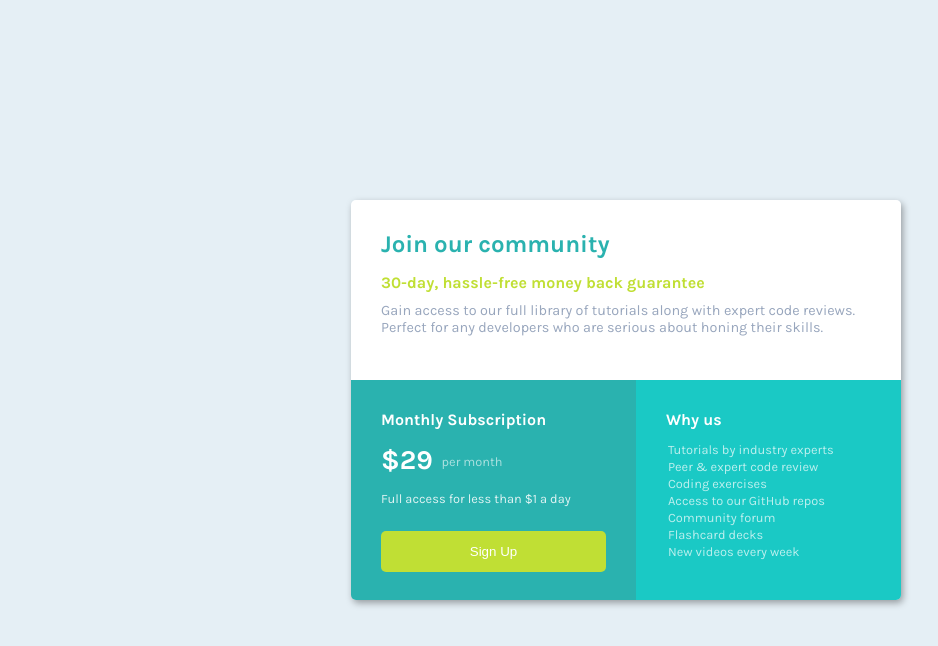
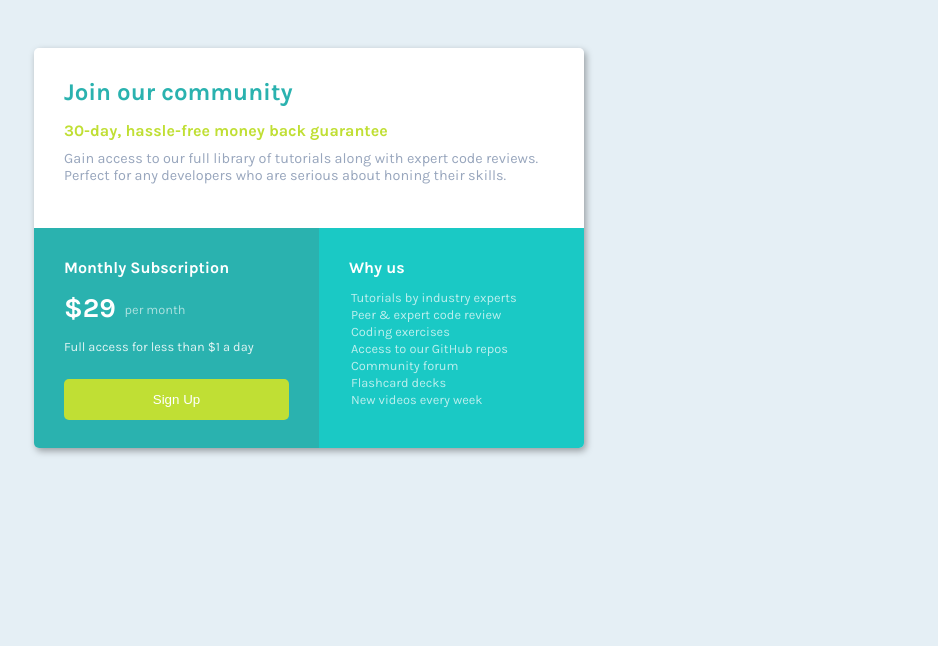
Before and after one commit to tamkoro/pricing-card-frontend-mentor-challenge, a plain HTML site: page index.html in a window 1280 px wide. Shown: the whole page, without its empty margins (14-952 px from the left). Drawn offline with Linux system fonts and the light colour scheme.

Commit message:
Update style.css

```diff
--- a/style.css
+++ b/style.css
@@ -19,10 +19,10 @@ h2, h4, p {
 }
 
 #card {
-  position: relative;
+  /*position: relative;
   left: 50%;
   top: 50%;
-  transform: translate(-50%, -50%);
+  transform: translate(-50%, -50%);*/
   box-shadow: 2px 3px 7px 0px rgba(0,0,0,0.35);
   border-radius: 5px;
   overflow: hidden;
@@ -133,10 +133,10 @@ li {
 
 @media (min-width: 576px) {
   #card {
-    position: relative;
+    /*position: relative;
     left: 50%;
     top: 50%;
-    transform: translate(-50%, -50%);
+    transform: translate(-50%, -50%);*/
     width: 550px;
     height: 400px;
   }
```
